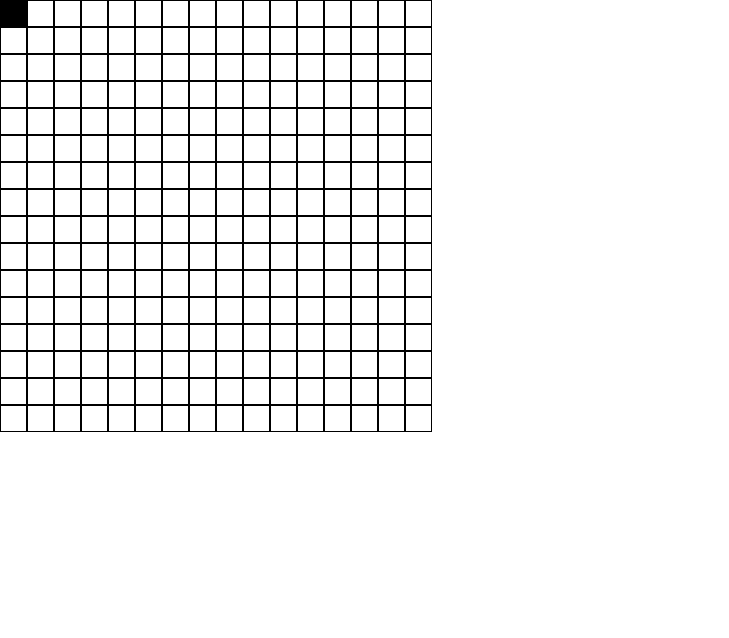
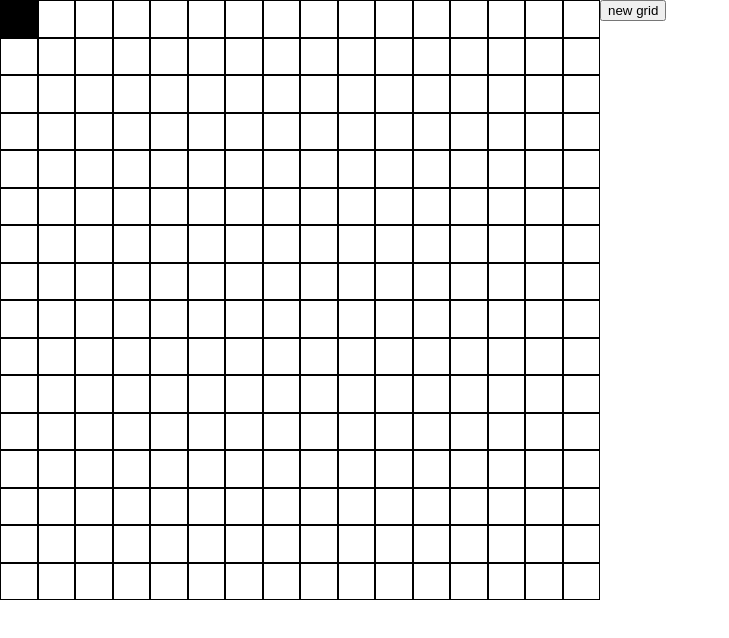
Before and after one commit to Ali-Al-Khuwaja/etch-a-sketch, a plain HTML site: page index.html in a window 1280 px wide. Shown: the whole page, without its empty margins (0-729 px from the left). Drawn offline with Linux system fonts and the light colour scheme.

Commit message:
add the ability to change the size of the grid

```diff
--- a/index.html
+++ b/index.html
@@ -9,7 +9,12 @@
 </head>
 <body>
     <div class="mainContainer">
+        <div class="container">
 
+        </div>
+        <div>
+            <button onclick="newGrid()">new grid</button>
+        </div>
     </div>
 </body>
 </html>
--- a/main.js
+++ b/main.js
@@ -1,14 +1,33 @@
-    //this will create 16 DIVs
-    const mainContainer = document.querySelector('.mainContainer');
-    for(let i=0;i<16;i++){
+//this will create 16 DIVs
+const container = document.querySelector('.container');
+createNewGrid(16);
+
+function createNewGrid(value){
+    const howManySquares = value ; //get the number of total width and height
+    const squareSizePercentage = 100 / value;
+    console.log(squareSizePercentage);
+    container.innerHTML = ''; //clear old grid by assigning it to nothing
+    for(let i=0;i<howManySquares;i++){
         let div = document.createElement('div');
         div.classList.add('square');
         div.addEventListener('mouseenter',()=>div.style.backgroundColor='black');
-        mainContainer.appendChild(div);
-        for(let j=0;j<15;j++){
+        div.style.width = `${squareSizePercentage}%`; // Set square width
+        div.style.height = `${squareSizePercentage}%`; // Set square height
+        container.appendChild(div);
+        for(let j=0;j<howManySquares-1;j++){
             let div = document.createElement('div');
             div.classList.add('square');
             div.addEventListener('mouseenter',()=>div.style.backgroundColor='black');
-            mainContainer.appendChild(div);
+            div.style.width = `${squareSizePercentage}%`; // Set square width
+
+            div.style.height = `${squareSizePercentage}%`; // Set square height
+            container.appendChild(div);
         }
     }
+}
+
+function newGrid(){
+    let value = prompt('what is the size of your desired grid ?');
+    return createNewGrid(value);
+
+}
--- a/style.css
+++ b/style.css
@@ -1,29 +1,31 @@
 .square{
-    display: inline-flex;
+    display:inline-flex;
     flex-direction: row;
     flex-wrap: wrap;
-    width: 25px;
-    height: 25px;
+    width: 0%; /* this 0% so it can be changed based on the 100/value */
+    height: 0%;
     border: 1px solid black;
     align-content: flex-start;
     margin: 0%;
+    box-sizing: border-box;
 
 }
+
 body{
     margin: 0%;
     padding: 0%;
     line-height: 0%;
 
 }
-.mainContainer{
-    width: 450px;
-    height: 450pX;
+.container{
+    width: 600px;
+    height: 600pX;
+    padding: 0%;
+    margin: 0;
 }
-/*
-.square:hover{
-    background-color: black;
-}
-*/
 .black{
     background-color: black;
 }
+.mainContainer{
+    display: flex;
+}
```
